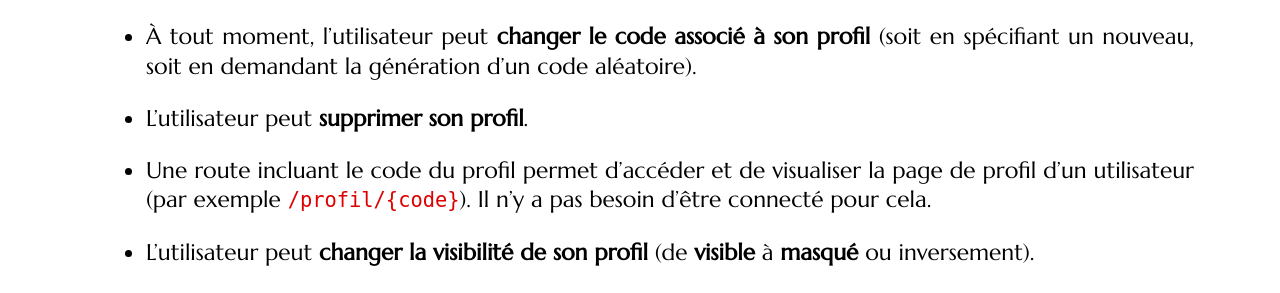
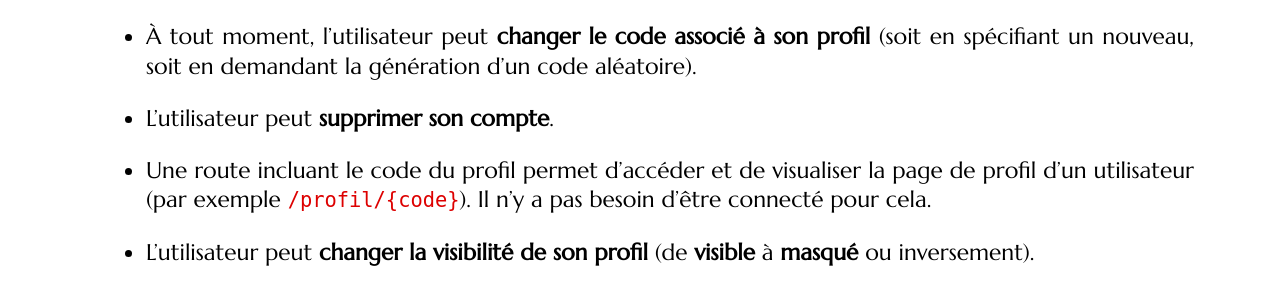
Before and after one commit to mgasquet/R5.A.05-ProgrammationAvancee-Web, a Jekyll site: the page built from tutorials/projet1.md, in a window 1280 px wide and 900 px high, scrolled down 1104 px. Shown: the part 156-449 px from the top of the window. Built offline with Jekyll 4.4.1, drawn with Linux system fonts in a browser that asks for light colours; some web fonts are replaced.

Commit message:
Typo projet

```diff
--- a/tutorials/projet1.md
+++ b/tutorials/projet1.md
@@ -33,7 +33,7 @@ Voici les détails du service qui devra être développé :
 
 * À tout moment, l'utilisateur peut **changer le code associé à son profil** (soit en spécifiant un nouveau, soit en demandant la génération d'un code aléatoire).
 
-* L'utilisateur peut **supprimer son profil**.
+* L'utilisateur peut **supprimer son compte**.
 
 * Une route incluant le code du profil permet d'accéder et de visualiser la page de profil d'un utilisateur (par exemple `/profil/{code}`). Il n'y a pas besoin d'être connecté pour cela.
 
```
